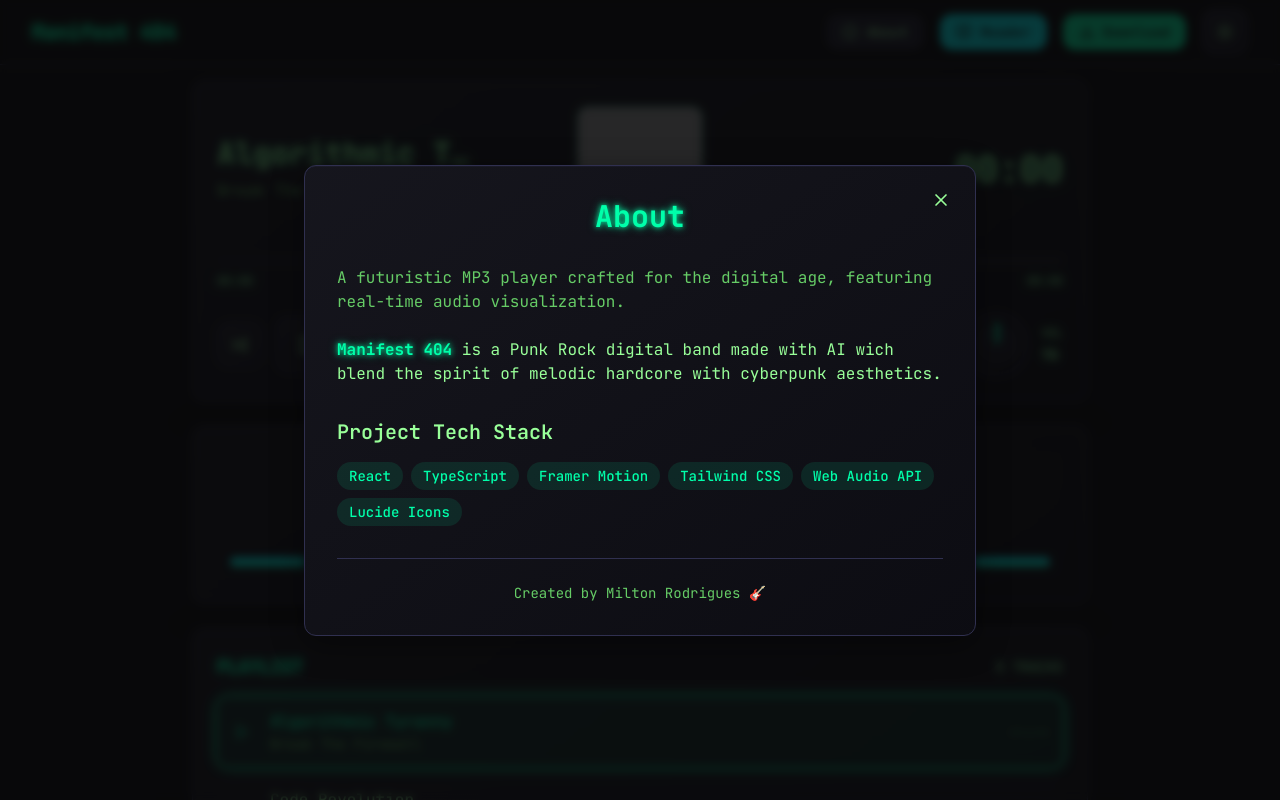
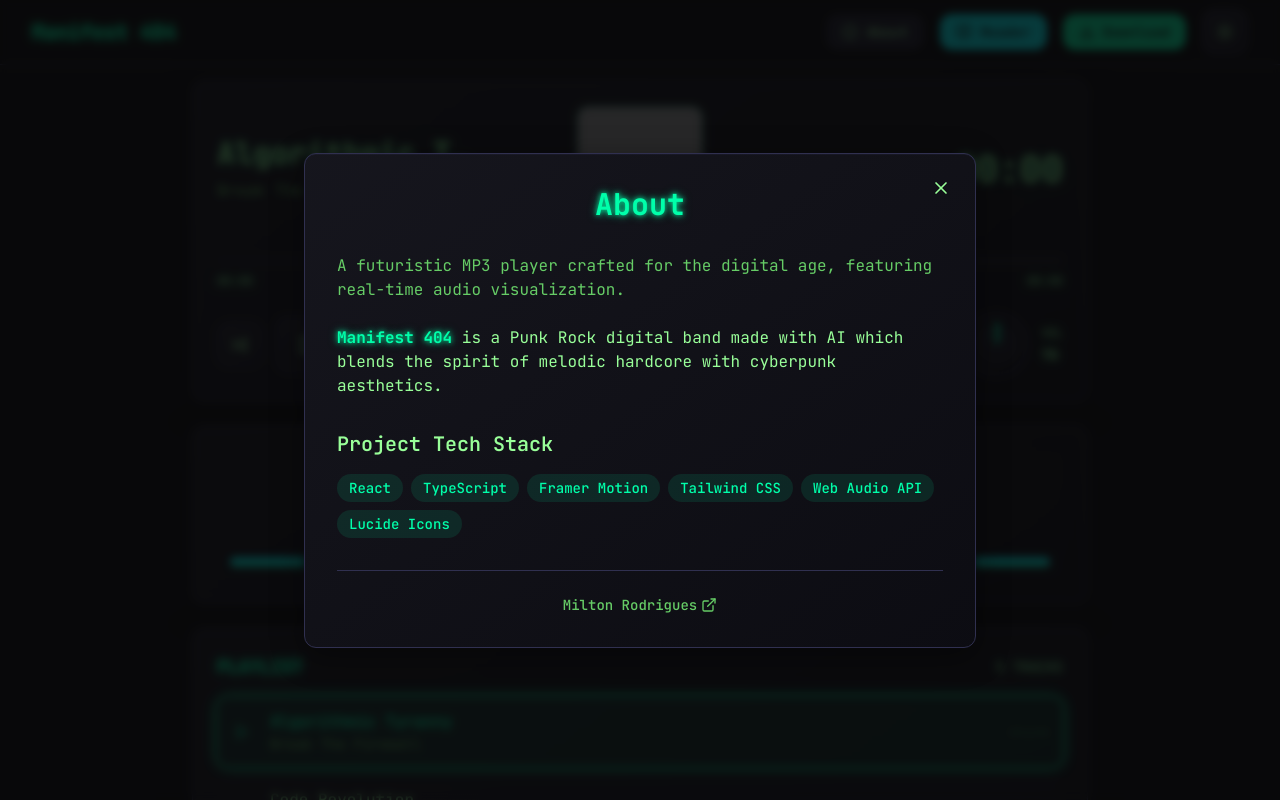
Before and after one commit to Miltonr87/manifest-404-mp3player, a React (Vite) app: page / in a window 1280 px wide. Both pictures are taken after a click on the button "About". Shown: the top 800 px of the page. Built offline with nearby package versions, Linux system fonts and the light colour scheme; grey boxes are pictures that could not be loaded; the HTML template or start-up script is replaced by a standard one.

Commit message:
Added portfolio link

```diff
--- a/src/components/Navbar/AboutModal.tsx
+++ b/src/components/Navbar/AboutModal.tsx
@@ -1,5 +1,5 @@
 import { motion, AnimatePresence } from 'framer-motion';
-import { X, Music, Zap, Palette, Smartphone } from 'lucide-react';
+import { X, ExternalLink } from 'lucide-react';
 
 interface AboutModalProps {
   isOpen: boolean;
@@ -58,8 +58,8 @@ export const AboutModal = ({ isOpen, onClose }: AboutModalProps) => {
             <br />
             <p>
               <b className="text-1xl font-bold neon-text mb-2">Manifest 404</b>{' '}
-              is a Punk Rock digital band made with AI wich blend the spirit of
-              melodic hardcore with cyberpunk aesthetics.
+              is a Punk Rock digital band made with AI which blends the spirit
+              of melodic hardcore with cyberpunk aesthetics.
             </p>
           </div>
 
@@ -88,8 +88,16 @@ export const AboutModal = ({ isOpen, onClose }: AboutModalProps) => {
 
           {/* Footer */}
           <div className="pt-6 border-t border-border">
-            <p className="text-center text-sm text-muted-foreground">
-              Created by Milton Rodrigues 🎸
+            <p className="text-center text-sm text-muted-foreground flex items-center justify-center gap-1">
+              <a
+                href="https://miltonr87.vercel.app/"
+                target="_blank"
+                rel="noopener noreferrer"
+                className="hover:text-accent transition-colors font-medium flex items-center gap-1"
+              >
+                Milton Rodrigues
+                <ExternalLink className="w-4 h-4" />
+              </a>
             </p>
           </div>
         </motion.div>
```
Also changed, not shown: src/App.tsx (+7 -8 lines).
